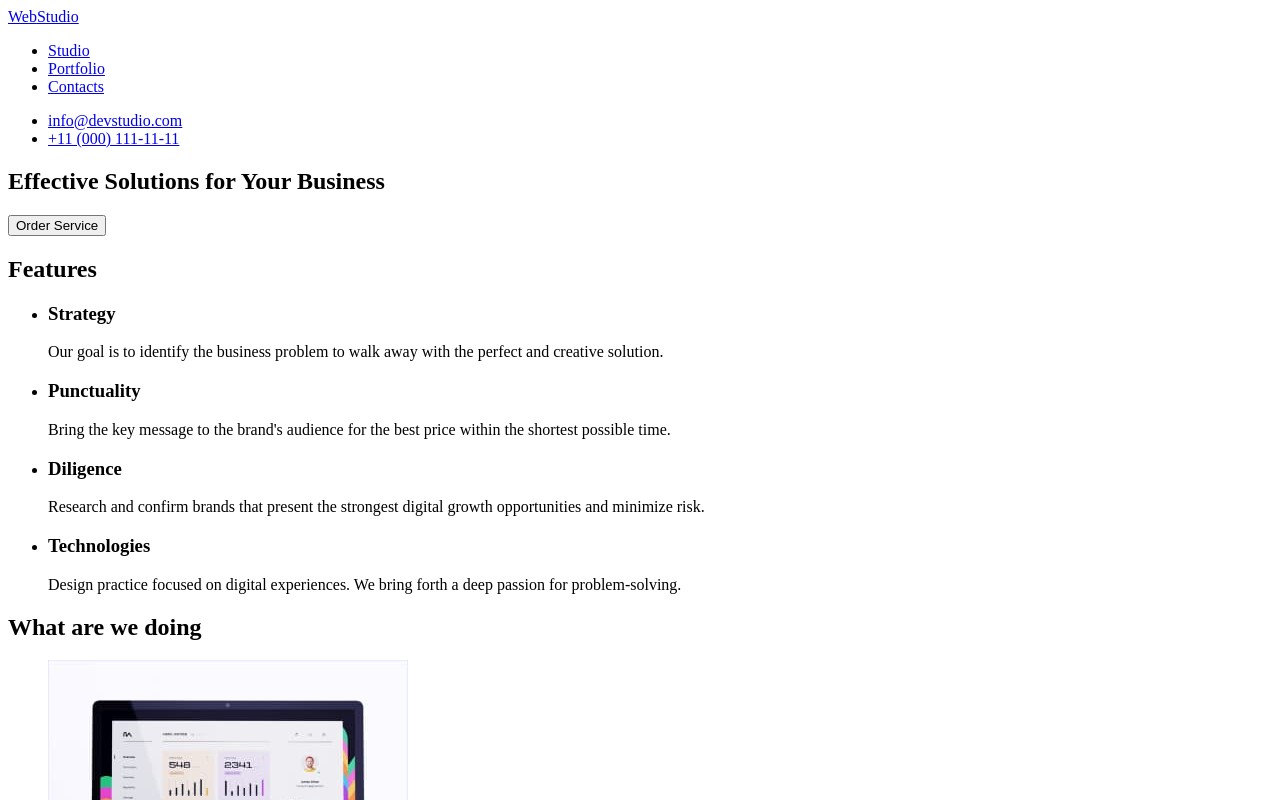
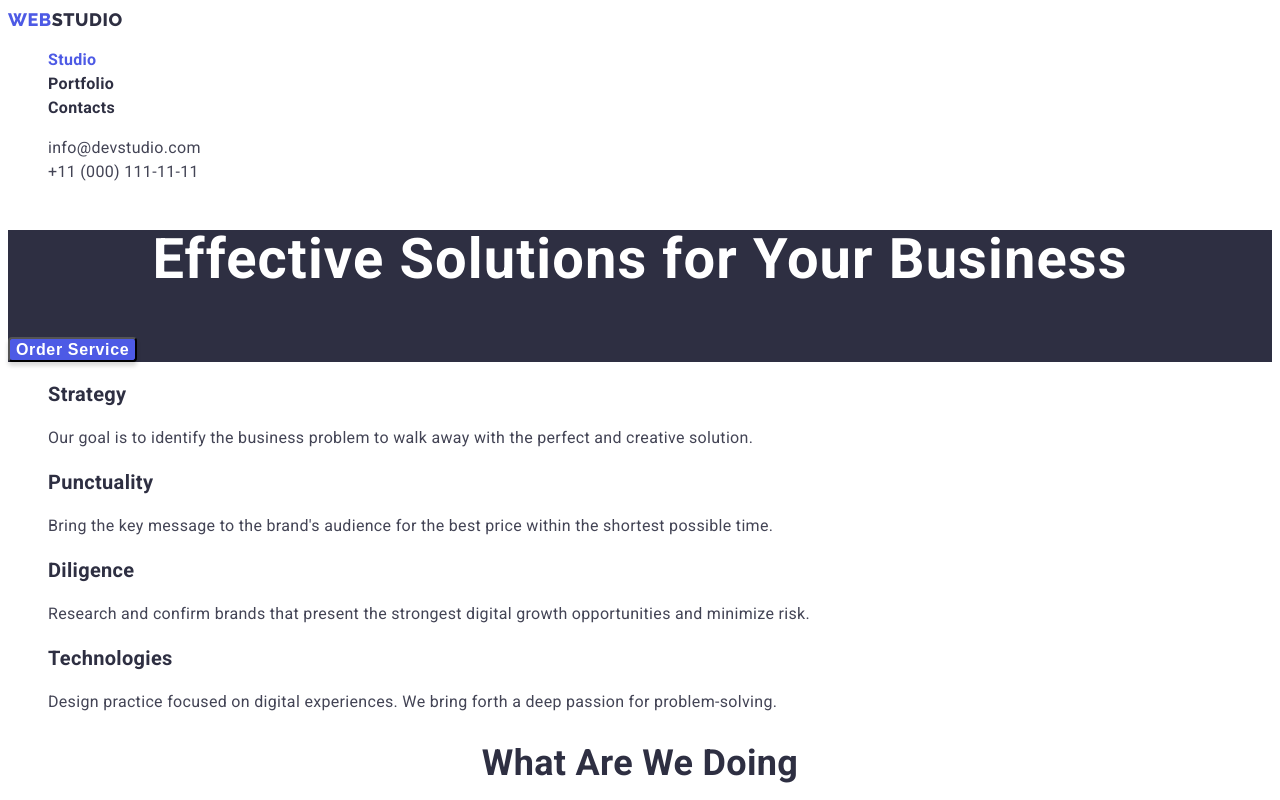
Before and after one commit to darynakarmazin/goit-markup-hw-02, a plain HTML site: page index.html in a window 1280 px wide. Shown: the top 800 px of the page. Drawn offline with Linux system fonts and the light colour scheme.

Commit message:
Update index.html

```diff
--- a/index.html
+++ b/index.html
@@ -4,6 +4,10 @@
     <meta charset="UTF-8" />
     <meta http-equiv="X-UA-Compatible" content="IE=edge" />
     <meta name="viewport" content="width=<device-width>, initial-scale=1.0" />
+    <link rel="preconnect" href="https://fonts.googleapis.com">
+    <link rel="preconnect" href="https://fonts.gstatic.com" crossorigin>
+    <link href="https://fonts.googleapis.com/css2?family=Raleway:wght@800&family=Roboto:wght@400;500;700&display=swap" rel="stylesheet">
+    <link rel="stylesheet" href="./css/styles.css" />
     <title>Studio</title>
   </head>
 
@@ -12,66 +16,68 @@
     <header>
       <nav>
         <!-- Logotype -->
-        <a href="./index.html" class="logo">Web<span class="logo-header">Studio</span></a>
+        <a href="./index.html" class="logo link"
+          >Web<span class="logo-header">Studio</span></a
+        >
         <!-- Navigation to other pages -->
-        <ul>
+        <ul class="site-nav list">
           <li>
-            <a href="./index.html">Studio</a>
+            <a href="./index.html" class="link current">Studio</a>
           </li>
           <li>
-            <a href="./portfolio.html">Portfolio</a>
+            <a href="./portfolio.html" class="link">Portfolio</a>
           </li>
           <li>
-            <a href="#contacts">Contacts</a>
+            <a href="#contacts" class="link">Contacts</a>
           </li>
         </ul>
       </nav>
-      <ul id="contacts">
+      <ul id="contacts" class="contacts list">
         <!-- Link to email address  -->
         <li>
-          <a href="mailto:info@devstudio.com">info@devstudio.com</a>
+          <a href="mailto:info@devstudio.com" class="link">info@devstudio.com</a>
         </li>
         <!-- Link to phone number -->
         <li>
-          <a href="tel:+110001111111">+11 (000) 111-11-11</a>
+          <a href="tel:+110001111111" class="link">+11 (000) 111-11-11</a>
         </li>
       </ul>
     </header>
     <!-- Main page content -->
     <main>
       <!-- Main banner (hero)-->
-      <section>
-        <h1>Effective Solutions for Your Business</h1>
-        <button type="button">Order Service</button>
+      <section class="hero">
+        <h1 class="hero-title">Effective Solutions for Your Business</h1>
+        <button type="button" class="hero-btn">Order Service</button>
       </section>
       <!-- Features -->
-      <section>
-        <h2>Features</h2>
-        <ul>
+      <section class="section">
+        <h2 class="section-title visually-hidden">Features</h2>
+        <ul class="features-list list">
           <li>
-            <h3>Strategy</h3>
-            <p>
+            <h3 class="title">Strategy</h3>
+            <p class="text">
               Our goal is to identify the business problem to walk away with the
               perfect and creative solution.
             </p>
           </li>
           <li>
-            <h3>Punctuality</h3>
-            <p>
+            <h3 class="title">Punctuality</h3>
+            <p class="text">
               Bring the key message to the brand's audience for the best price
               within the shortest possible time.
             </p>
           </li>
           <li>
-            <h3>Diligence</h3>
-            <p>
+            <h3 class="title">Diligence</h3>
+            <p class="text">
               Research and confirm brands that present the strongest digital
               growth opportunities and minimize risk.
             </p>
           </li>
           <li>
-            <h3>Technologies</h3>
-            <p>
+            <h3 class="title">Technologies</h3>
+            <p class="text">
               Design practice focused on digital experiences. We bring forth a
               deep passion for problem-solving.
             </p>
@@ -79,9 +85,9 @@
         </ul>
       </section>
       <!-- What are we doing -->
-      <section>
-        <h2>What are we doing</h2>
-        <ul>
+      <section class="section">
+        <h2 class="section-title">What are we doing</h2>
+        <ul class="list">
           <li>
             <a href="#"
               ><img
@@ -112,9 +118,9 @@
         </ul>
       </section>
       <!-- Our Team -->
-      <section>
-        <h2>Our Team</h2>
-        <ul>
+      <section class="section">
+        <h2 class="section-title">Our Team</h2>
+        <ul class="team-list list">
           <li>
             <img
               src="./images/foto-mark-guerrero.jpg"
@@ -122,8 +128,8 @@
               width="264"
               height="260"
             />
-            <h3>Mark Guerrero</h3>
-            <p>Product Designer</p>
+            <h3 class="title">Mark Guerrero</h3>
+            <p class="text">Product Designer</p>
           </li>
           <li>
             <img
@@ -132,8 +138,8 @@
               width="264"
               height="260"
             />
-            <h3>Tom Ford</h3>
-            <p>Frontend Developer</p>
+            <h3 class="title">Tom Ford</h3>
+            <p class="text">Frontend Developer</p>
           </li>
           <li>
             <img
@@ -142,8 +148,8 @@
               width="264"
               height="260"
             />
-            <h3>Camila Garcia</h3>
-            <p>Marketing</p>
+            <h3 class="title">Camila Garcia</h3>
+            <p class="text">Marketing</p>
           </li>
           <li>
             <img
@@ -152,17 +158,19 @@
               width="264"
               height="260"
             />
-            <h3>Daniel Wilson</h3>
-            <p>UI Designer</p>
+            <h3 class="title">Daniel Wilson</h3>
+            <p class="text">UI Designer</p>
           </li>
         </ul>
       </section>
     </main>
     <!-- Footer -->
-    <footer>
+    <footer class="footer">
       <!-- Logotype -->
-      <a href="./index.html" class="logo">Web<span class="logo-footer">Studio</span></a>
-      <p>
+      <a href="./index.html" class="logo link"
+        >Web<span class="logo-footer">Studio</span></a
+      >
+      <p class="text">
         Increase the flow of customers and sales for your business with digital
         marketing & growth solutions.
       </p>
```
